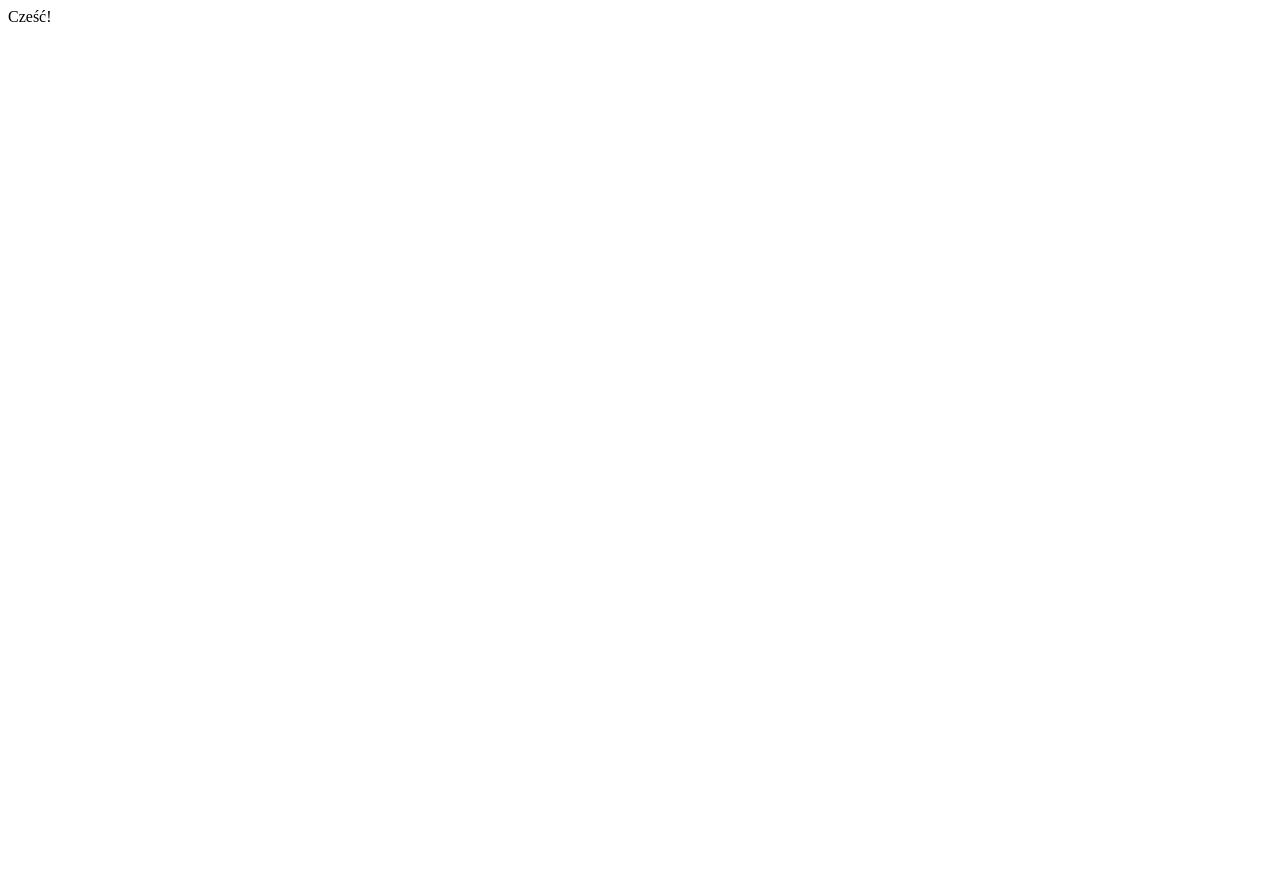
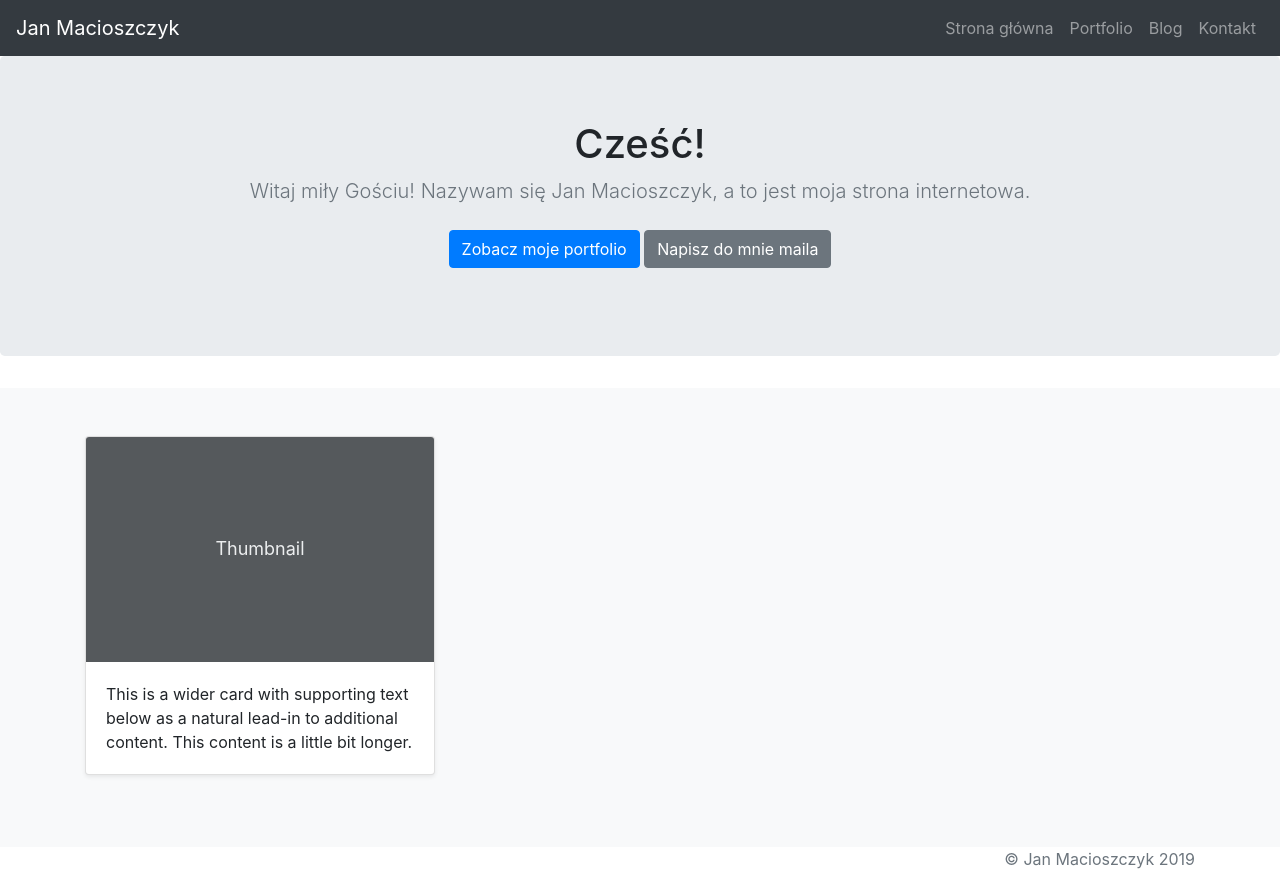
Before and after one commit to jahoom/myportfolio-project, a Django app: page / in a window 1280 px wide. Before the commit the page is almost empty. Before the commit the page ends 22 px from the top, so only its background shows below. Run offline with Django 3.2, Linux system fonts and the light colour scheme; some libraries are stand-ins or nearby versions.

Commit message:
Strona domowa z bootstrapa

```diff
--- a/jobs/templates/jobs/home.html
+++ b/jobs/templates/jobs/home.html
@@ -1 +1,105 @@
-Cześć!
+<!doctype html>
+<html lang="pl">
+  <head>
+    <meta charset="utf-8">
+    <meta name="viewport" content="width=device-width, initial-scale=1, shrink-to-fit=no">
+    <meta name="description" content="">
+    <meta name="author" content="Jan Macioszczyk">
+    <meta name="generator" content="Jekyll v3.8.6">
+    <title> Jan Macioszczyk · Strona główna</title>
+
+    <link rel="canonical" href="https://getbootstrap.com/docs/4.4/examples/album/">
+
+    <!-- Bootstrap core CSS -->
+<link rel="stylesheet" href="https://stackpath.bootstrapcdn.com/bootstrap/4.4.1/css/bootstrap.min.css" integrity="sha384-Vkoo8x4CGsO3+Hhxv8T/Q5PaXtkKtu6ug5TOeNV6gBiFeWPGFN9MuhOf23Q9Ifjh" crossorigin="anonymous">
+    <!-- Favicons -->
+<link rel="apple-touch-icon" href="/docs/4.4/assets/img/favicons/apple-touch-icon.png" sizes="180x180">
+<link rel="icon" href="/docs/4.4/assets/img/favicons/favicon-32x32.png" sizes="32x32" type="image/png">
+<link rel="icon" href="/docs/4.4/assets/img/favicons/favicon-16x16.png" sizes="16x16" type="image/png">
+<link rel="manifest" href="/docs/4.4/assets/img/favicons/manifest.json">
+<link rel="mask-icon" href="/docs/4.4/assets/img/favicons/safari-pinned-tab.svg" color="#563d7c">
+<link rel="icon" href="/docs/4.4/assets/img/favicons/favicon.ico">
+<meta name="msapplication-config" content="/docs/4.4/assets/img/favicons/browserconfig.xml">
+<meta name="theme-color" content="#563d7c">
+
+
+    <style>
+      .bd-placeholder-img {
+        font-size: 1.125rem;
+        text-anchor: middle;
+        -webkit-user-select: none;
+        -moz-user-select: none;
+        -ms-user-select: none;
+        user-select: none;
+      }
+
+      @media (min-width: 768px) {
+        .bd-placeholder-img-lg {
+          font-size: 3.5rem;
+        }
+      }
+    </style>
+
+  </head>
+  <body>
+    <header>
+      <nav class="navbar navbar-expand-lg navbar-dark bg-dark">
+      <a class="navbar-brand" href="#">Jan Macioszczyk</a>
+      <button class="navbar-toggler" type="button" data-toggle="collapse" data-target="#navbarNavAltMarkup" aria-controls="navbarNavAltMarkup" aria-expanded="false" aria-label="Toggle navigation">
+        <span class="navbar-toggler-icon"></span>
+      </button>
+      <div class="collapse navbar-collapse" id="navbarNavAltMarkup">
+        <div class="navbar-nav ml-auto">
+          <a class="nav-item nav-link" href="#">Strona główna </a>
+          <a class="nav-item nav-link" href="#">Portfolio</a>
+          <a class="nav-item nav-link" href="#">Blog</a>
+          <a class="nav-item nav-link" href="#">Kontakt</a>
+        </div>
+      </div>
+    </nav>
+</header>
+
+<main role="main">
+
+  <section class="jumbotron text-center">
+    <div class="container">
+      <h1>Cześć!</h1>
+      <p class="lead text-muted">Witaj miły Gościu! Nazywam się Jan Macioszczyk, a to jest moja strona internetowa.  </p>
+      <p>
+        <a href="#" class="btn btn-primary my-2">Zobacz moje portfolio</a>
+        <a href="mailto:jan.macioszczyk@gmail.com" class="btn btn-secondary my-2">Napisz do mnie maila</a>
+      </p>
+    </div>
+  </section>
+
+  <div class="album py-5 bg-light">
+    <div class="container">
+
+      <div class="row">
+        <div class="col-md-4">
+          <div class="card mb-4 shadow-sm">
+            <svg class="bd-placeholder-img card-img-top" width="100%" height="225" xmlns="http://www.w3.org/2000/svg" preserveAspectRatio="xMidYMid slice" focusable="false" role="img" aria-label="Placeholder: Thumbnail"><title>Placeholder</title><rect width="100%" height="100%" fill="#55595c"/><text x="50%" y="50%" fill="#eceeef" dy=".3em">Thumbnail</text></svg>
+            <div class="card-body">
+              <p class="card-text">This is a wider card with supporting text below as a natural lead-in to additional content. This content is a little bit longer.</p>
+
+            </div>
+          </div>
+        </div>
+
+
+
+      </div>
+    </div>
+  </div>
+
+</main>
+
+<footer class="text-muted">
+  <div class="container text-right">
+    <p> &copy; Jan Macioszczyk {%now "Y"%}</p>
+    </div>
+</footer>
+<script src="https://code.jquery.com/jquery-3.4.1.slim.min.js" integrity="sha384-J6qa4849blE2+poT4WnyKhv5vZF5SrPo0iEjwBvKU7imGFAV0wwj1yYfoRSJoZ+n" crossorigin="anonymous"></script>
+<script src="https://cdn.jsdelivr.net/npm/popper.js@1.16.0/dist/umd/popper.min.js" integrity="sha384-Q6E9RHvbIyZFJoft+2mJbHaEWldlvI9IOYy5n3zV9zzTtmI3UksdQRVvoxMfooAo" crossorigin="anonymous"></script>
+<script src="https://stackpath.bootstrapcdn.com/bootstrap/4.4.1/js/bootstrap.min.js" integrity="sha384-wfSDF2E50Y2D1uUdj0O3uMBJnjuUD4Ih7YwaYd1iqfktj0Uod8GCExl3Og8ifwB6" crossorigin="anonymous"></script>
+</html>
```
